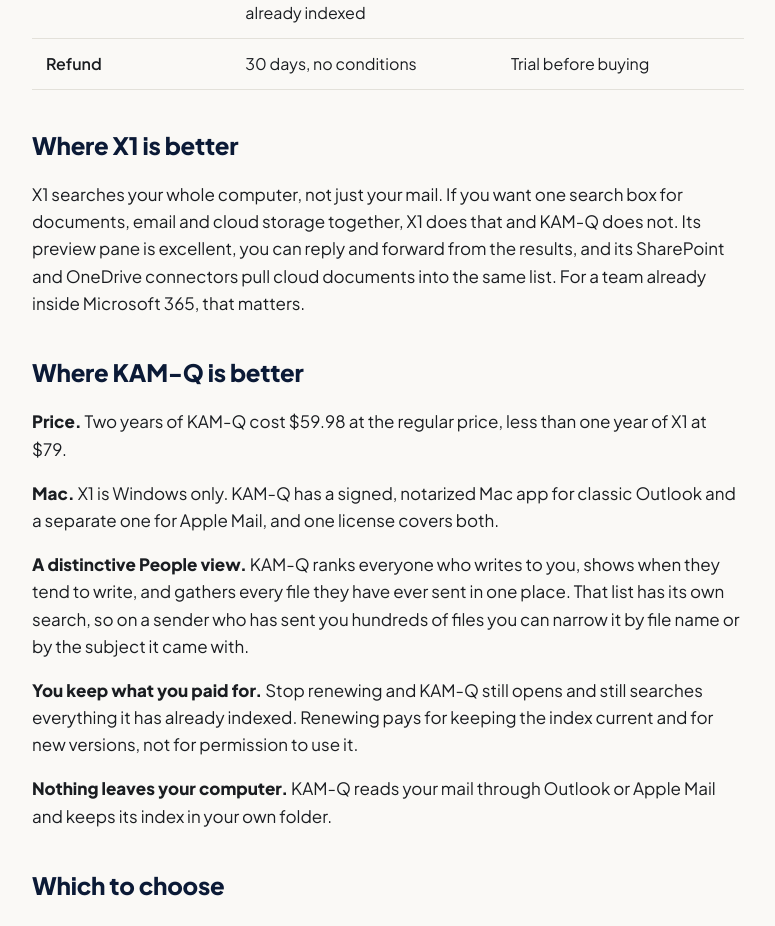
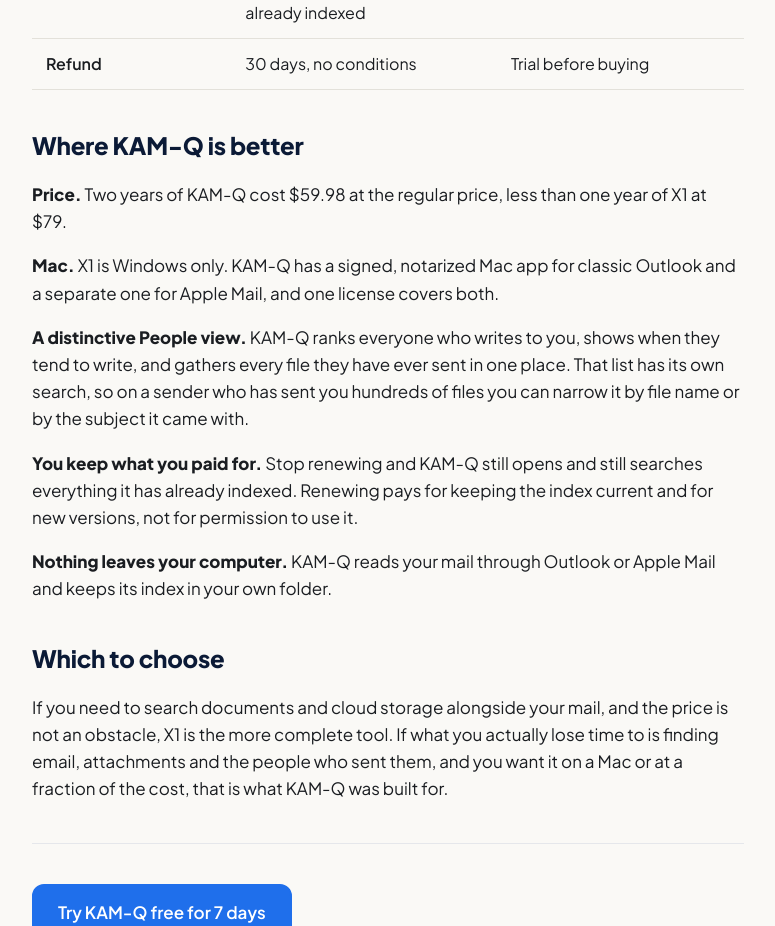
Before and after one commit to Berkyberk1/kam-q-site, a plain HTML site: page kam-q-vs-x1-search.html in a window 1280 px wide. Shown: the part 1203-2129 px from the top of the page, without its empty margins (252-1027 px from the left). Drawn offline with Linux system fonts and the light colour scheme.

Commit message:
Remove "Where X1 is better" section from X1 comparison page
Co-Authored-By: Claude Sonnet 5.5 <noreply@anthropic.com>
Claude-Session: https://claude.ai/code/session_01UiYZV1Bd8QJ9WgUkrNj544

```diff
--- a/kam-q-vs-x1-search.html
+++ b/kam-q-vs-x1-search.html
@@ -81,12 +81,6 @@ tool. Here is how the two differ.</p>
 <tr><td>If you stop paying</td><td>Keeps working on everything already indexed</td><td>Subscription only</td></tr>
 <tr><td>Refund</td><td>30 days, no conditions</td><td>Trial before buying</td></tr>
 </table>
-
-<h2>Where X1 is better</h2>
-<p>X1 searches your whole computer, not just your mail. If you want one search box for documents,
-email and cloud storage together, X1 does that and KAM-Q does not. Its preview pane is excellent,
-you can reply and forward from the results, and its SharePoint and OneDrive connectors pull cloud
-documents into the same list. For a team already inside Microsoft 365, that matters.</p>
 
 <h2>Where KAM-Q is better</h2>
 <p><b>Price.</b> Two years of KAM-Q cost $59.98 at the regular price, less than one year of X1 at $79.</p>
```
